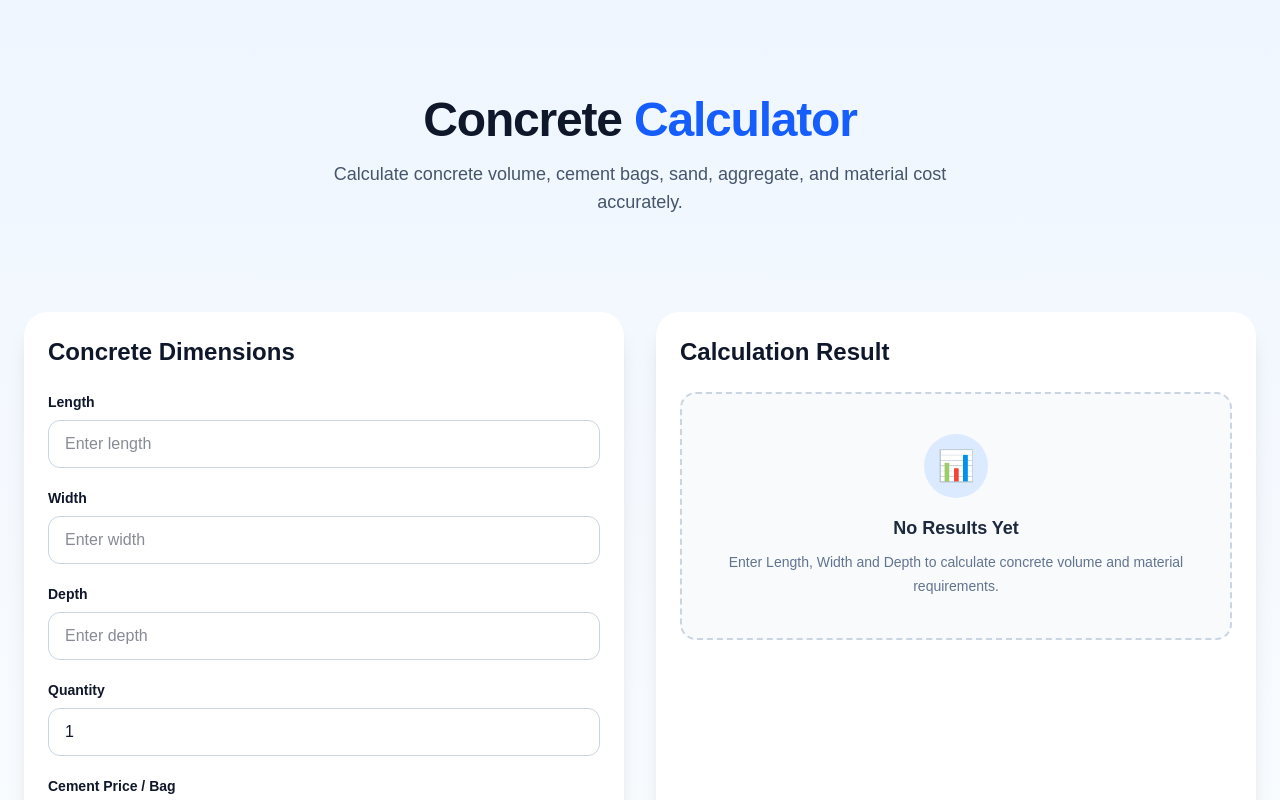
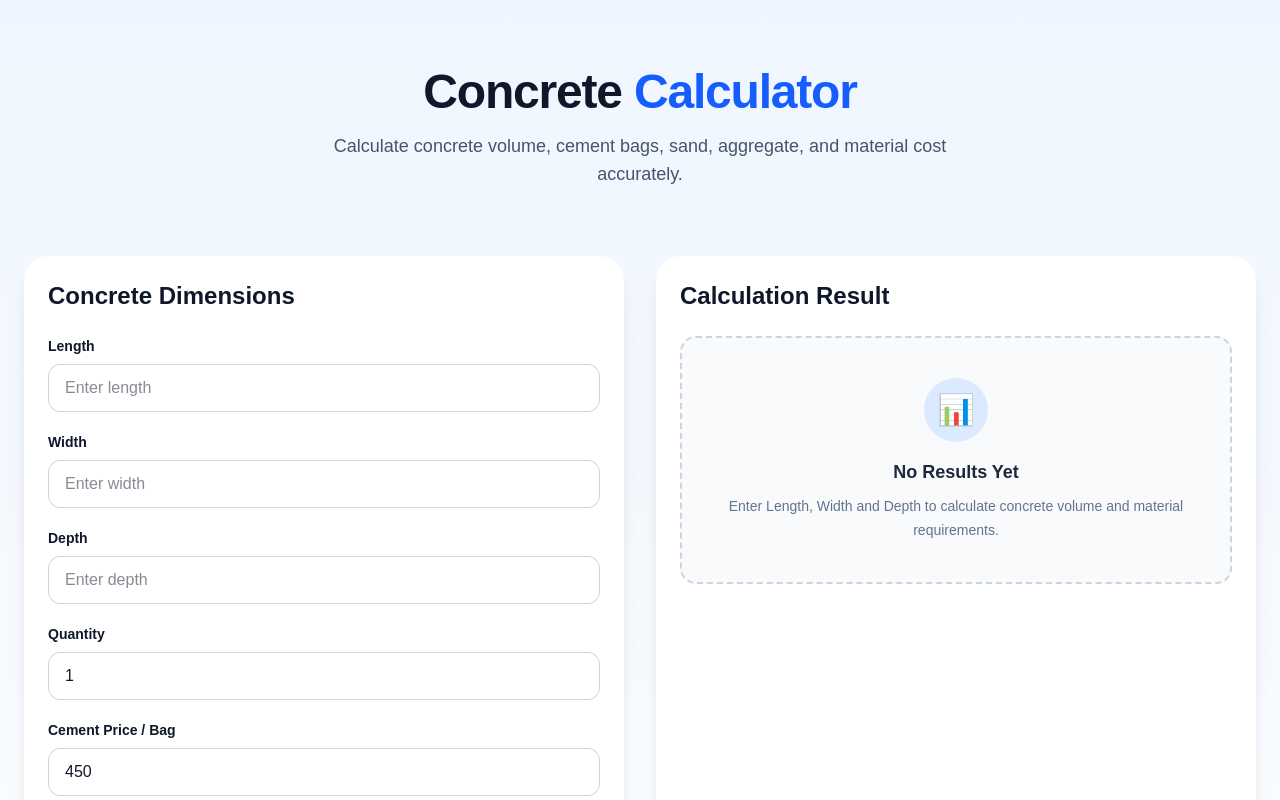
Before and after one commit to km7max-cmd/cornerspan, a Next.js app: page /calculators/concrete in a window 1280 px wide. Shown: the top 800 px of the page. Built offline with nearby package versions, Linux system fonts and the light colour scheme.

Commit message:
Adjust padding in CalculatorHero component
Updated padding in the CalculatorHero component for better spacing.

```diff
--- a/app/components/CalculatorHero.tsx
+++ b/app/components/CalculatorHero.tsx
@@ -11,7 +11,7 @@ export default function CalculatorHero({
 }: Props) {
   return (
     <section className="w-full bg-transparent">
-      <div className="mx-auto w-full px-5 py-10 text-center sm:px-6 sm:py-14">
+      <div className="mx-auto w-full px-5 py-5 text-center sm:px-6 sm:py-7">
 
         <h1 className="text-3xl font-bold tracking-tight text-slate-900 sm:text-4xl md:text-5xl">
           {title}{" "}
```
